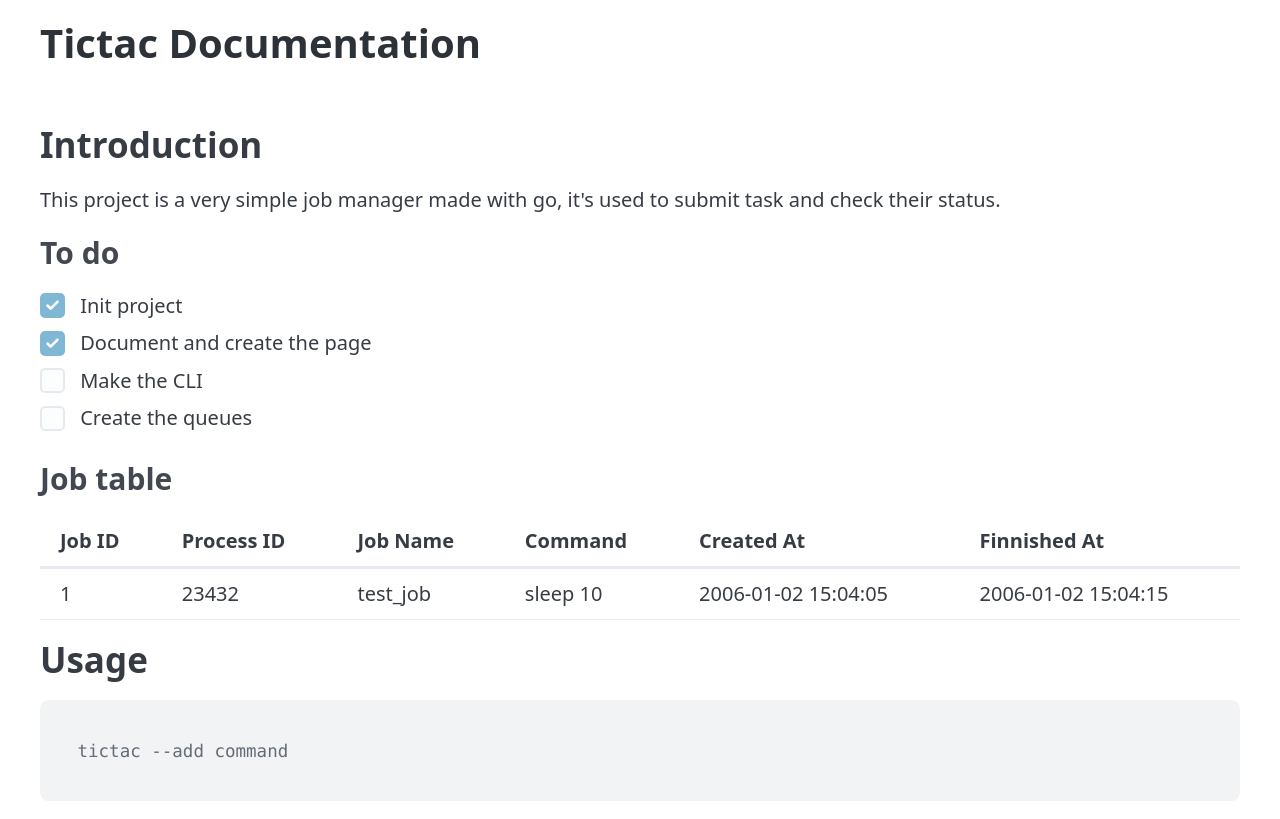
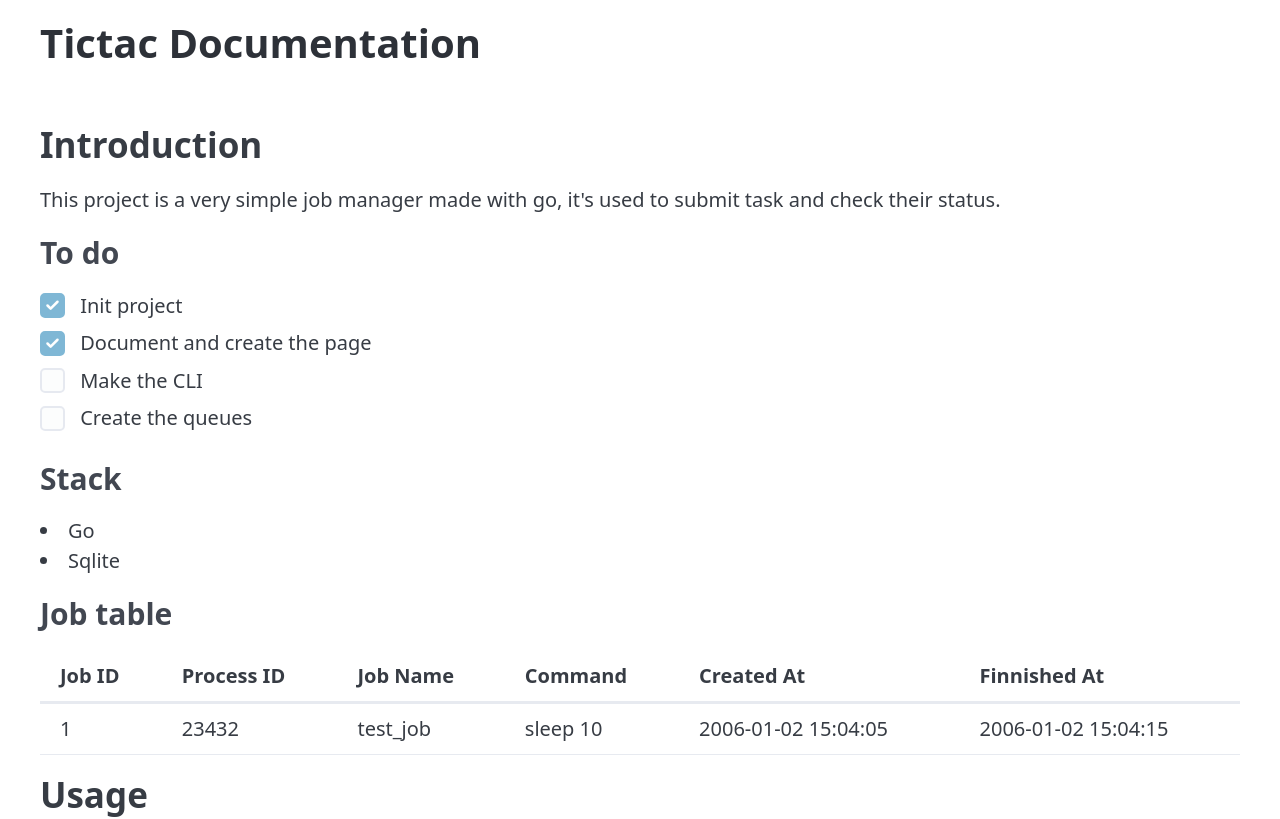
Before and after one commit to arnaualbert/tictac_scheduler, a plain HTML site: page index.html in a window 1280 px wide. Shown: the top 819 px of the page. Drawn offline with nearby package versions, Linux system fonts and the light colour scheme.

Commit message:
index.html

```diff
--- a/index.html
+++ b/index.html
@@ -73,7 +73,11 @@
                 </label>
               </fieldset>
         </section>
-
+        <section>
+            <h3>Stack</h3>
+            <li>Go</li>
+            <li>Sqlite</li>
+        </section>
         <section>
             <h3>Job table</h3>
             <table role="grid">
```
